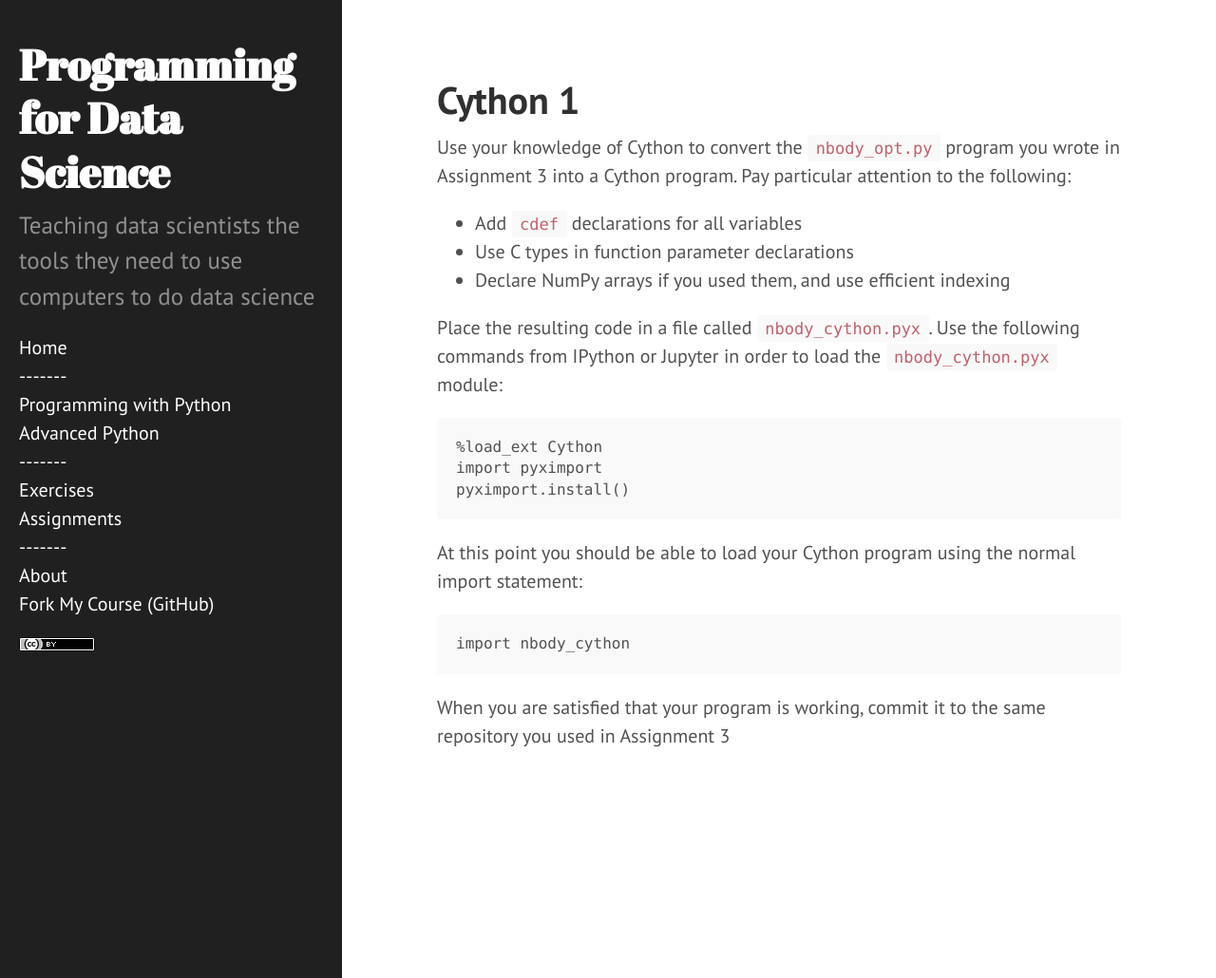
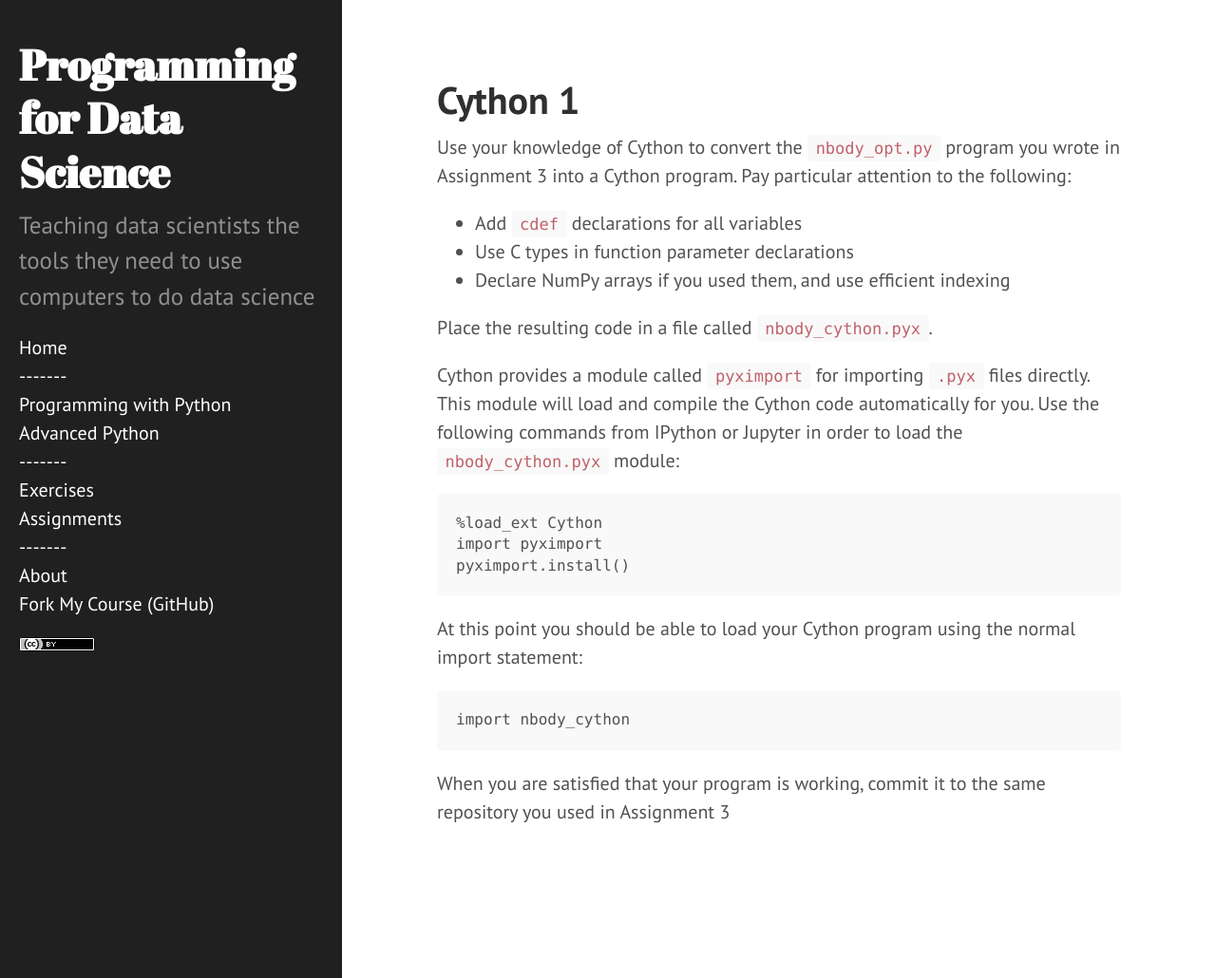
Before and after one commit to nyu-cds/courses, a Jekyll site: the page built from exercises/Cython-1.md, in a window 1280 px wide and 1030 px high. Shown: the whole window at 95% size. Built offline with Jekyll 4.4.1, drawn with Linux system fonts in a browser that asks for light colours.

Commit message:
Signed-off-by: Greg Watson <g.watson@computer.org>

```diff
--- a/exercises/Cython-1.md
+++ b/exercises/Cython-1.md
@@ -10,7 +10,10 @@ to the following:
 * Use C types in function parameter declarations
 * Declare NumPy arrays if you used them, and use efficient indexing
 
-Place the resulting code in a file called `nbody_cython.pyx`. Use the following commands from IPython or Jupyter in order to load the `nbody_cython.pyx` module:
+Place the resulting code in a file called `nbody_cython.pyx`.
+
+Cython provides a module called `pyximport` for importing `.pyx` files directly. This module will load and compile the Cython code automatically
+for you. Use the following commands from IPython or Jupyter in order to load the `nbody_cython.pyx` module:
 
 ~~~
 %load_ext Cython
```
